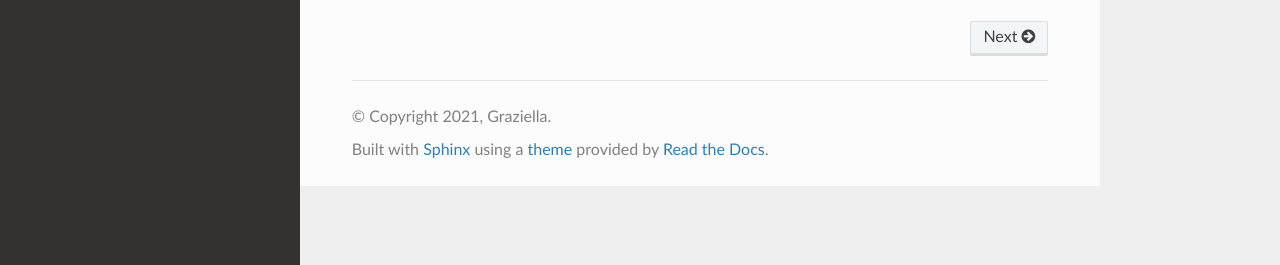
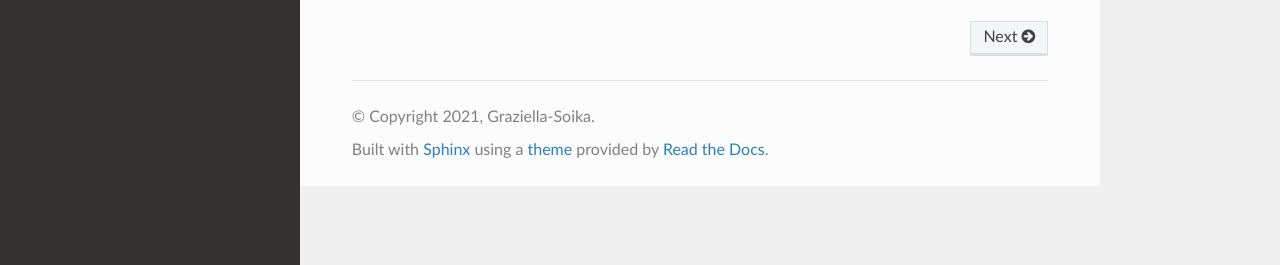
Before and after one commit to soika1978/next_test, a Sphinx documentation site: the page built from docs/source/index.rst, in a window 1280 px wide. Shown: the part 632-897 px from the top of the page. Built offline with Sphinx 7.4.7 and the Read the Docs theme 2.0.0, drawn with Linux system fonts in a browser that asks for light colours.

Commit message:
Update conf.py

```diff
--- a/docs/source/conf.py
+++ b/docs/source/conf.py
@@ -3,10 +3,10 @@
 # -- Project information
 
 project = 'Lumache'
-copyright = '2021, Graziella'
+copyright = '2021, Graziella-Soika'
 author = 'Graziella-Soika'
 
-release = '0.1'
+release = '0.2'
 version = '0.1.0'
 
 # -- General configuration
```
